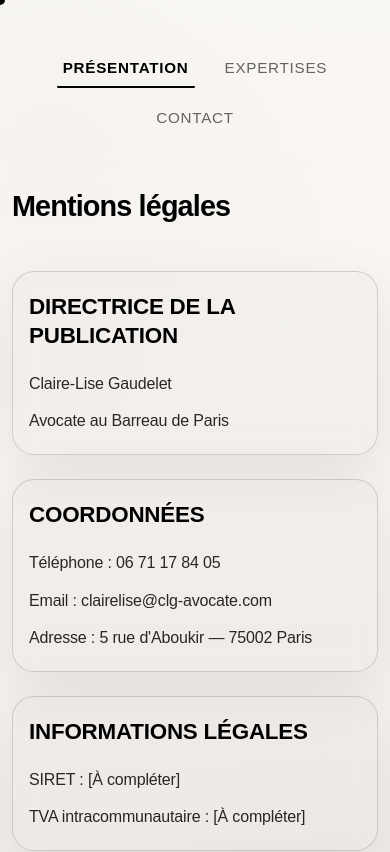
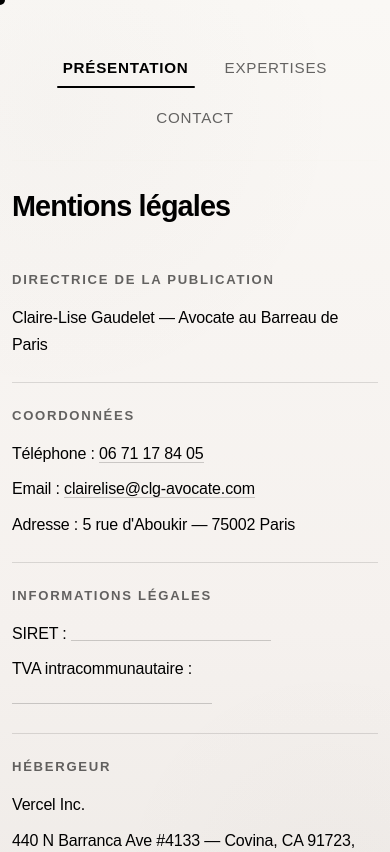
Before and after one commit to ludovicbeot/site-claire-lise, a Next.js app: page /mentions-legales in a window 390 px wide. Shown: the top 852 px of the page. Built offline with nearby package versions, Linux system fonts and the light colour scheme; a web font is replaced by a local one.

Commit message:
nouvelle maj

```diff
--- a/app/globals.css
+++ b/app/globals.css
@@ -861,24 +861,21 @@ a.contact-detail-value:hover {
 .contact-linkedin {
   display: inline-flex;
   align-items: center;
-  width: fit-content;
+  justify-content: center;
+  width: 42px;
+  height: 42px;
   margin: 56px auto 0;
-  font-family: Arial, Helvetica, sans-serif;
-  font-size: 0.72rem;
-  line-height: 1.2;
-  font-weight: 700;
-  letter-spacing: 0.14em;
-  text-transform: uppercase;
+  border: 1px solid var(--line-strong);
+  border-radius: 50%;
   color: var(--text);
-  border-bottom: 1px solid var(--line-strong);
-  padding-bottom: 5px;
-  transition: opacity 0.2s ease, border-color 0.2s ease, transform 0.2s ease;
+  transition: background 0.25s ease, color 0.25s ease, border-color 0.25s ease, transform 0.25s ease;
 }
 
 .contact-linkedin:hover {
-  opacity: 0.75;
+  background: var(--text);
+  color: var(--bg);
   border-color: var(--text);
-  transform: translateX(2px);
+  transform: translateY(-2px);
 }
 
 /* =========================
@@ -886,46 +883,61 @@ a.contact-detail-value:hover {
 ========================= */
 
 .legal-content {
-  max-width: 900px;
+  max-width: 640px;
   display: grid;
-  gap: 36px;
 }
 
 .legal-section {
-  padding: 28px 32px;
-  border: 1px solid var(--panel-border);
-  border-radius: var(--radius-lg);
-  background: rgba(0, 0, 0, 0.02);
-  backdrop-filter: blur(12px);
-  box-shadow: var(--shadow-soft);
-  transition: all 0.3s ease;
+  padding: 34px 0;
+  border-bottom: 1px solid var(--line);
 }
 
-.legal-section:hover {
-  transform: translateY(-2px);
-  box-shadow: var(--shadow-deep);
+.legal-section:first-child {
+  padding-top: 0;
+}
+
+.legal-section:last-child {
+  border-bottom: none;
+  padding-bottom: 0;
 }
 
 .legal-section h2 {
-  margin: 0 0 20px 0;
+  margin: 0 0 16px 0;
   font-family: 'Darker Grotesque', Arial, Helvetica, sans-serif;
-  font-size: 1.4rem;
+  font-size: 0.82rem;
   line-height: 1.3;
-  font-weight: 700;
-  color: var(--text);
+  font-weight: 600;
+  color: var(--text-muted);
   text-transform: uppercase;
-  letter-spacing: -0.01em;
+  letter-spacing: 0.13em;
 }
 
 .legal-section p {
-  margin: 0 0 10px 0;
+  margin: 0 0 8px 0;
   font-size: 16px;
   line-height: 1.7;
-  color: var(--text-soft);
+  color: var(--text);
 }
 
 .legal-section p:last-child {
   margin-bottom: 0;
+}
+
+.legal-section a {
+  border-bottom: 1px solid var(--line-strong);
+  transition: opacity 0.2s ease;
+}
+
+.legal-section a:hover {
+  opacity: 0.6;
+}
+
+.legal-blank {
+  display: inline-block;
+  min-width: 200px;
+  height: 1em;
+  vertical-align: -0.15em;
+  border-bottom: 1px solid var(--line-strong);
 }
 
 /* =========================
@@ -1031,10 +1043,6 @@ a.contact-detail-value:hover {
 
   .expertise-layout {
     gap: 40px;
-  }
-
-  .legal-content {
-    gap: 24px;
   }
 }
 
@@ -1142,7 +1150,7 @@ a.contact-detail-value:hover {
   }
 
   .legal-section {
-    padding: 20px 16px;
+    padding: 24px 0;
   }
 }
 
--- a/app/mentions-legales/page.jsx
+++ b/app/mentions-legales/page.jsx
@@ -8,26 +8,26 @@ export default function MentionsLegales() {
       <section className="legal-content">
         <div className="legal-section">
           <h2>Directrice de la publication</h2>
-          <p>Claire-Lise Gaudelet</p>
-          <p>Avocate au Barreau de Paris</p>
+          <p>Claire-Lise Gaudelet — Avocate au Barreau de Paris</p>
         </div>
 
         <div className="legal-section">
           <h2>Coordonnées</h2>
-          <p>Téléphone : 06 71 17 84 05</p>
-          <p>Email : clairelise@clg-avocate.com</p>
+          <p>Téléphone : <a href="tel:+33671178405">06 71 17 84 05</a></p>
+          <p>Email : <a href="mailto:clairelise@clg-avocate.com">clairelise@clg-avocate.com</a></p>
           <p>Adresse : 5 rue d'Aboukir — 75002 Paris</p>
         </div>
 
         <div className="legal-section">
           <h2>Informations légales</h2>
-          <p>SIRET : [À compléter]</p>
-          <p>TVA intracommunautaire : [À compléter]</p>
+          <p>SIRET : <span className="legal-blank" /></p>
+          <p>TVA intracommunautaire : <span className="legal-blank" /></p>
         </div>
 
         <div className="legal-section">
           <h2>Hébergeur</h2>
-          <p>[À compléter]</p>
+          <p>Vercel Inc.</p>
+          <p>440 N Barranca Ave #4133 — Covina, CA 91723, États-Unis</p>
         </div>
       </section>
     </main>
```
Also changed, not shown: app/page.js (+7 -1 lines).
